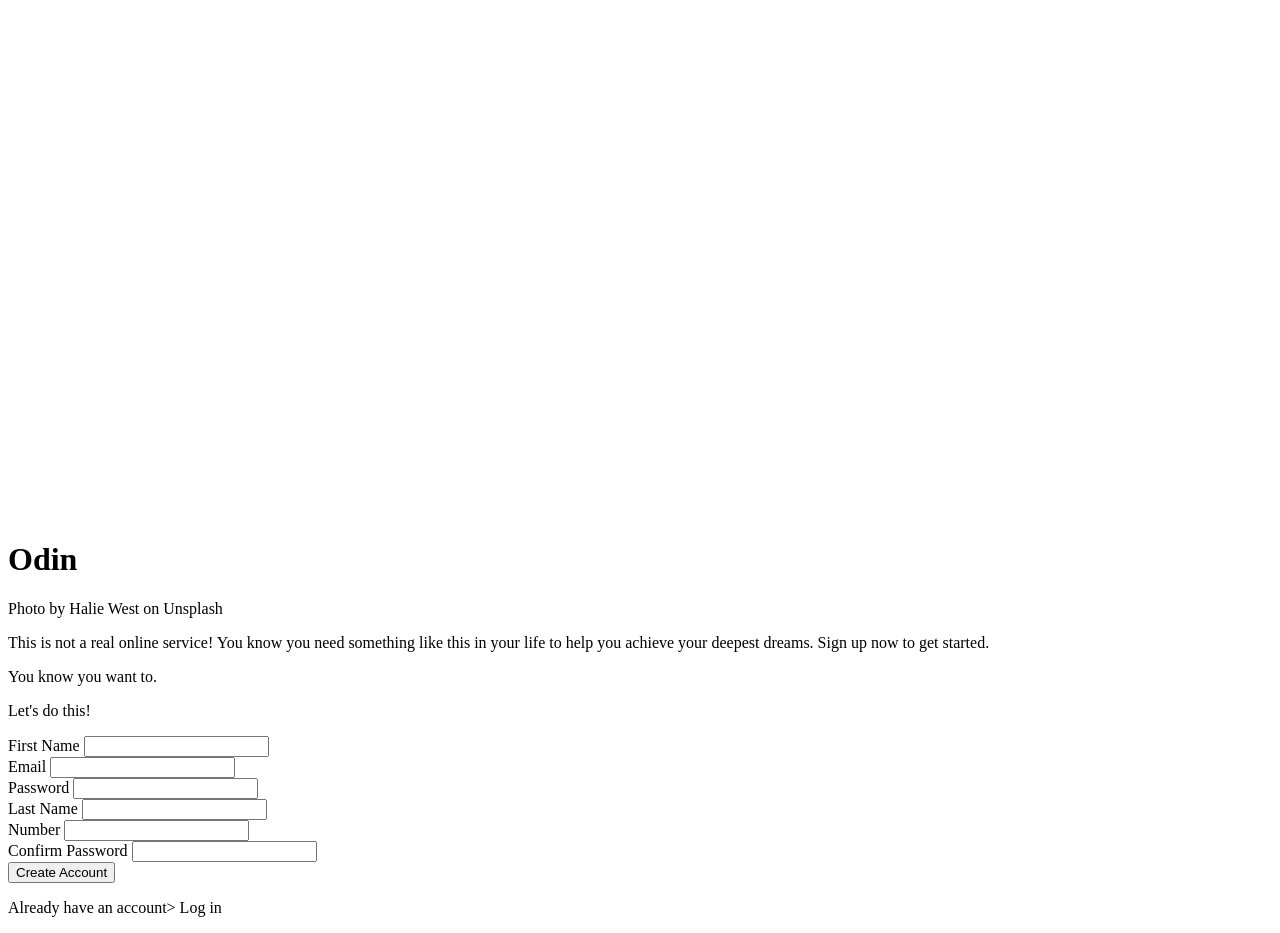
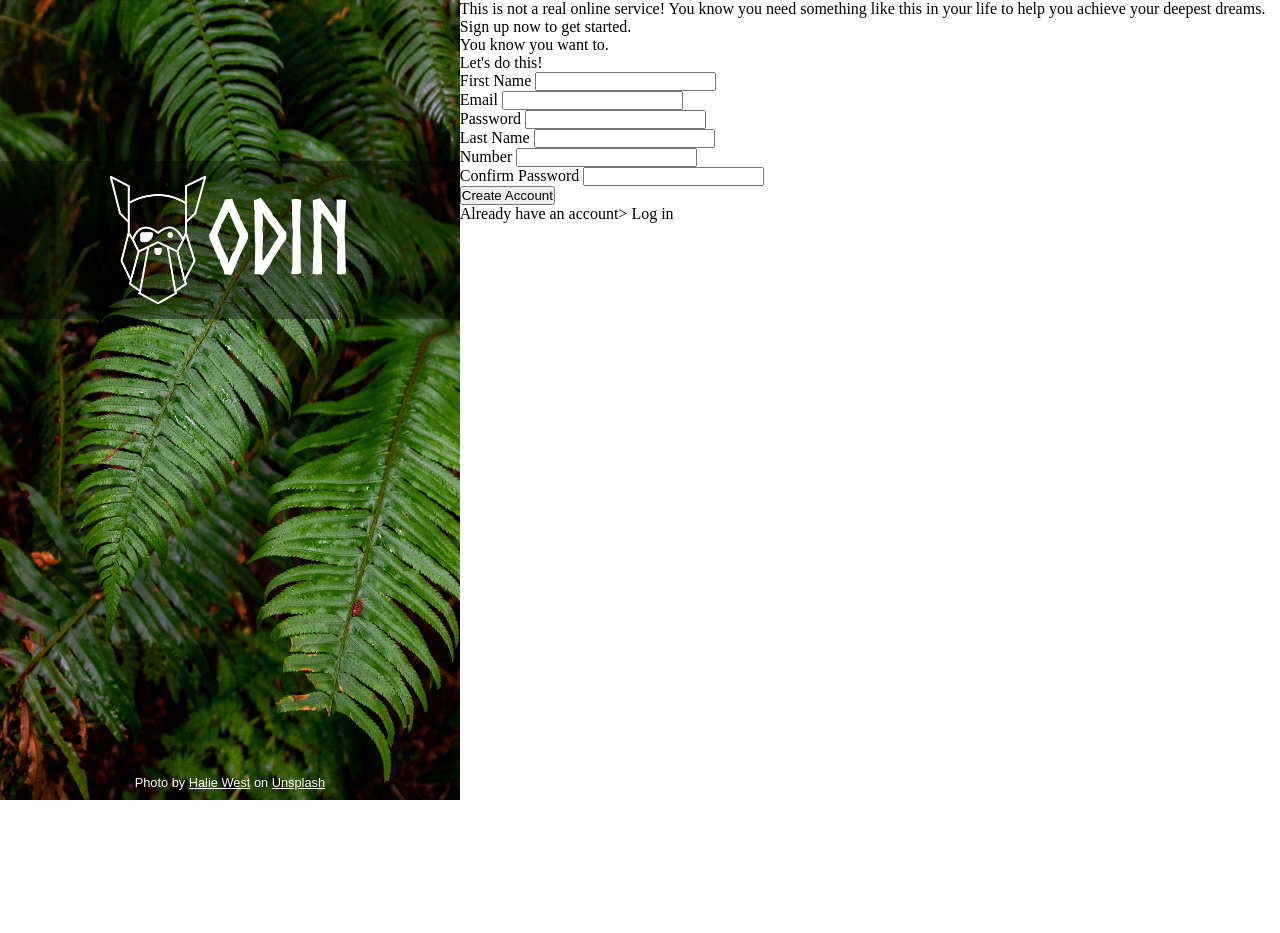
Before and after one commit to NinaVsWorld/sign-up-form, a plain HTML site: page index.html in a window 1280 px wide. After the commit the page ends 800 px from the top, so only its background shows below. Drawn offline with Linux system fonts and the light colour scheme.

Commit message:
Complete logo section

```diff
--- a/index.html
+++ b/index.html
@@ -9,10 +9,14 @@
 <body>
     <div class="img-logo">
         <div class="translucent">
-            <img src="images/odin-lined.png" alt="odin project logo">
-            <h1>Odin</h1>
+            <div class="logo">
+                <img src="images/odin-lined.png" alt="odin project logo">
+                <h1>Odin</h1>
+            </div>
         </div>
-        <p>Photo by Halie West on Unsplash</p>
+        <div class="author">
+            <p class="photo-author">Photo by <a href="https://unsplash.com/@haliewestphoto">Halie West</a> on <a href="https://unsplash.com/photos/green-leaf-plant-in-close-up-photography-25xggax4bSA">Unsplash</a></p>
+        </div>
     </div>
     <div class="sign-up">
         <div class="text">
--- a/style.css
+++ b/style.css
@@ -0,0 +1,64 @@
+@font-face {
+    font-family: 'norseregular';
+    src: url('fonts/norse-webfont.woff2') format('woff2'),
+    url('fonts/norse-webfont.woff') format('woff');
+    font-weight: normal;
+    font-style: normal;
+}
+
+* {
+    margin: 0;
+    padding: 0;
+    box-sizing: border-box;
+}
+
+body {
+    height: 100vh;
+    display: flex;
+}
+
+.img-logo {
+    height: 100vh;
+    width: 550px;
+    background-image: url(images/halie-west-25xggax4bSA-unsplash.jpg);
+    background-repeat: no-repeat;
+    background-size: 100% 100%;
+    color: white;
+    position: relative;
+}
+
+img {
+    width: 6rem;
+}
+
+.logo {
+    display: flex;
+    justify-content: center;
+    align-items: center;
+    font-family: 'norseregular';
+    font-size: 3rem;
+    padding: 15px;
+}
+
+.translucent {
+    background-color: rgba(0, 0, 0, 0.4);
+    margin-top: 35%;
+}
+
+.author {
+    position: absolute;
+    bottom: 0;
+    left: 50%;
+}
+
+.photo-author {
+    position: relative;
+    left: -50%;
+    padding: 10px;
+    font-family: sans-serif;
+    font-size: 0.8rem;
+}
+
+a {
+    color: white;
+}
```
